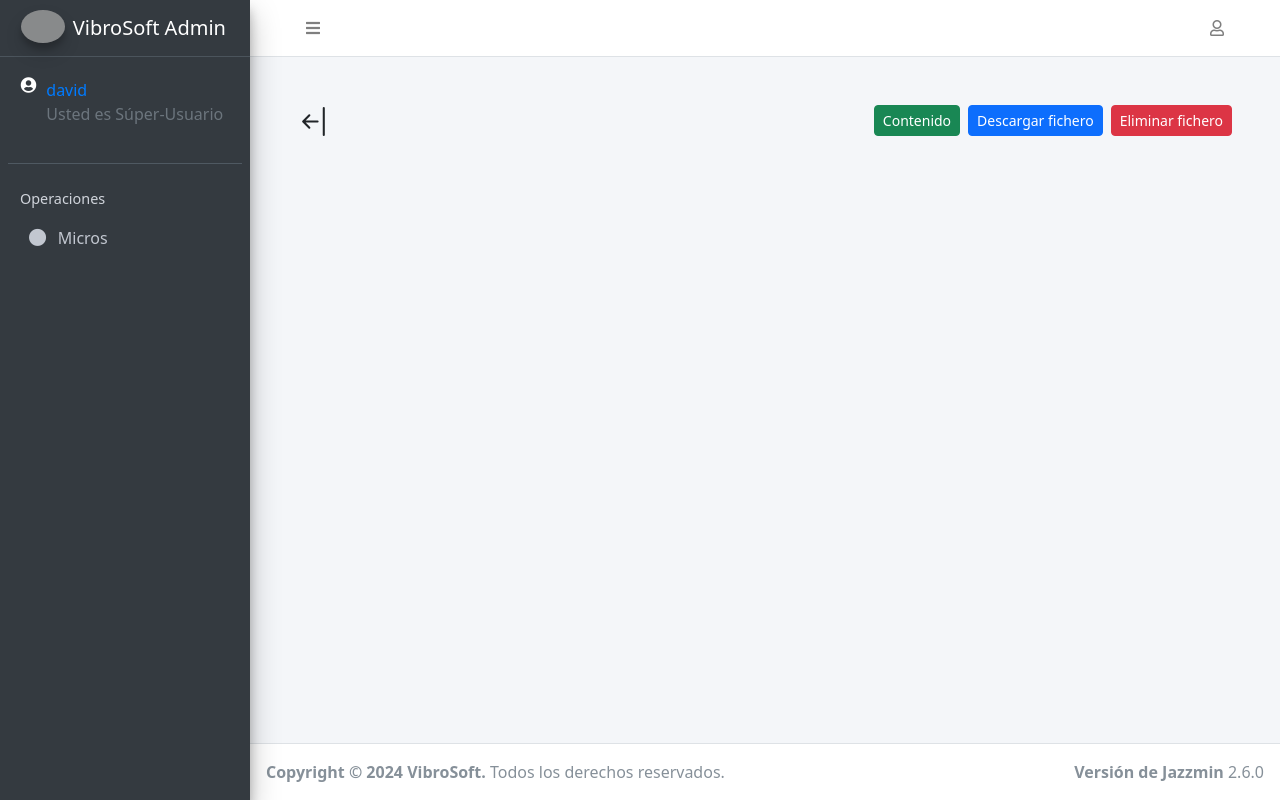
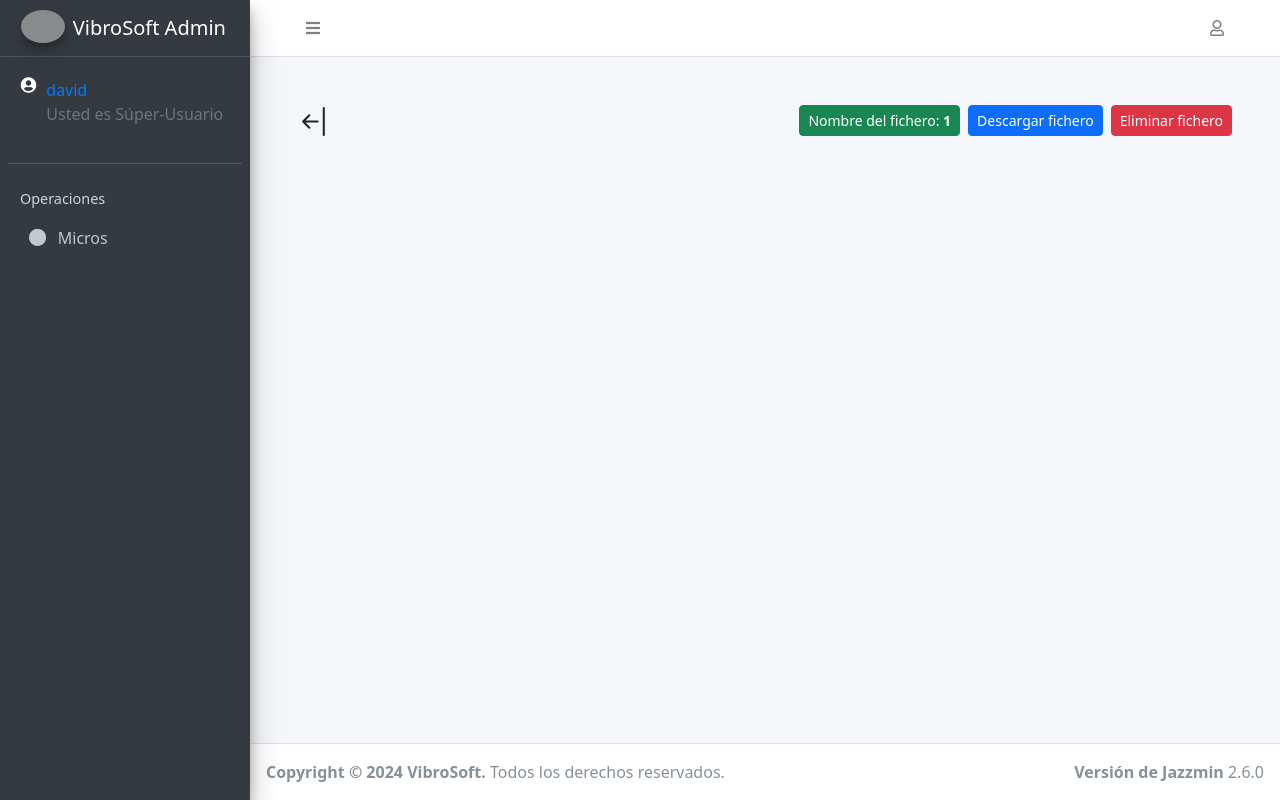
Before and after one commit to davidalejandrochentes/DJ-DRF-vibrosoft, a Django app: page /ver_contenido_archivo/1/1/ in a window 1280 px wide. Run offline with Django 5.2, Linux system fonts and the light colour scheme; a user stored in the database is signed in; data comes from the database, SQL or seed files in the repository; both versions use the stored data as it was after the commit; data that the repository does not hold is empty; some libraries are stand-ins or nearby versions; grey boxes are pictures that could not be loaded.

Commit message:
mejora en labes

```diff
--- a/templates/vibrotech/contenido_archivo.html
+++ b/templates/vibrotech/contenido_archivo.html
@@ -11,7 +11,7 @@
                 </svg>
             </a>
             <div class="d-flex">
-                <button type="button" class="btn btn-success btn-sm mb-3">Contenido</button>
+                <button type="button" class="btn btn-success btn-sm mb-3">Nombre del fichero: <b>{{ nombre_archivo }}</b></button>
                 <form action="{% url 'descargar_archivo' micro.id archivo.file_name %}" method="post">
                     {% csrf_token %}
                     <button type="submit" class="btn btn-primary btn-sm mb-3 ms-2">Descargar fichero</button>
--- a/templates/vibrotech/ficheros_micro.html
+++ b/templates/vibrotech/ficheros_micro.html
@@ -12,7 +12,7 @@
                 </svg>
             </a>
             <div>
-                <button type="button" class="btn btn-success btn-sm mb-3">Almacenamiento total de {{ micro.nombre }} es de {{ total_bytes_gb }}Gb, libres {{ free_bytes_gb }}Gb y en uso {{ used_bytes_mb }}Mb</button>
+                <button type="button" class="btn btn-success btn-sm mb-3">Almacenamiento total de <b>{{ micro.nombre }}</b> es de {{ total_bytes_gb }}Gb, libres {{ free_bytes_gb }}Gb y en uso {{ used_bytes_mb }}Mb</button>
                 <button type="button" onclick="window.location.href='{% url 'descargar_archivos' micro.id %}'" class="btn btn-secondary btn-sm mb-3 ms-2">Descargar todos</button>
                 {% if user.is_superuser %}
                     <button type="button" class="btn btn-primary btn-sm mb-3 ms-2" data-bs-toggle="collapse" data-bs-target="#collapseModificar" aria-expanded="false" aria-controls="collapseModificar">Configurar dispositivo</button>
--- a/vibrotech/views.py
+++ b/vibrotech/views.py
@@ -83,7 +83,7 @@ def ver_contenido_archivo(request, id, nombre_archivo):
         response = requests.get(f"{micro.url}/file?file={nombre_archivo}")
         if response.status_code == 200:
             data = response.json()
-            return render(request, 'vibrotech/contenido_archivo.html', {'micro': micro, 'archivo': data})
+            return render(request, 'vibrotech/contenido_archivo.html', {'micro': micro, 'archivo': data, 'nombre_archivo': nombre_archivo})
         else:
             return render(request, 'vibrotech/error.html', {'mensaje': 'No se pudo obtener el contenido del archivo'})
     except Exception as e:
```
Also changed, not shown: db.sqlite3.
